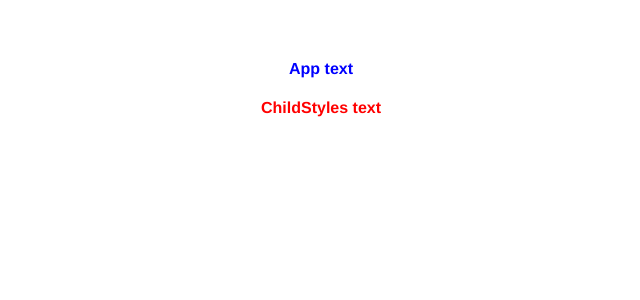
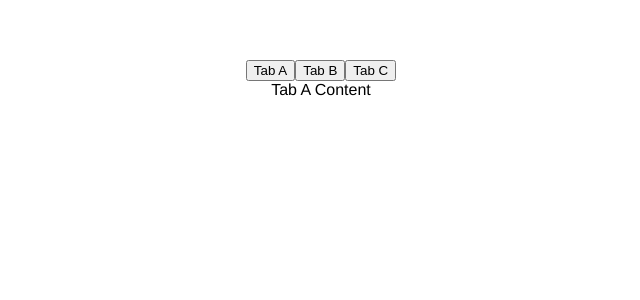
Before and after one commit to rjblee/vue.js-3, a Vue app in the folder vue-components/: page / in a window 1280 px wide. Shown: the top 300 px of the page, without its empty margins (319-959 px from the left). Built offline with nearby package versions, Linux system fonts and the light colour scheme.

Commit message:
Create a dynamic component switching between tabs

```diff
--- a/vue-components/src/App.vue
+++ b/vue-components/src/App.vue
@@ -1,18 +1,30 @@
 <template>
-  <h4>App text</h4>
-  <ChildStyles />
+  <button @click="activeTab = 'TabA'">Tab A</button>
+  <button @click="activeTab = 'TabB'">Tab B</button>
+  <button @click="activeTab = 'TabC'">Tab C</button>
+
+  <component :is="activeTab" />
+  <!-- <TabA v-if="activeTab === 'TabA'" />
+  <TabB v-if="activeTab === 'TabB'" />
+  <TabC v-if="activeTab === 'TabC'" /> -->
 </template>
 
 <script>
-import ChildStyles from "./components/ChildStyles.vue";
+import TabA from "./components/TabA.vue";
+import TabB from "./components/TabB.vue";
+import TabC from "./components/TabC.vue";
 
 export default {
   name: "App",
   components: {
-    ChildStyles,
+    TabA,
+    TabB,
+    TabC,
   },
   data() {
-    return {};
+    return {
+      activeTab: "TabA",
+    };
   },
 };
 </script>
```
